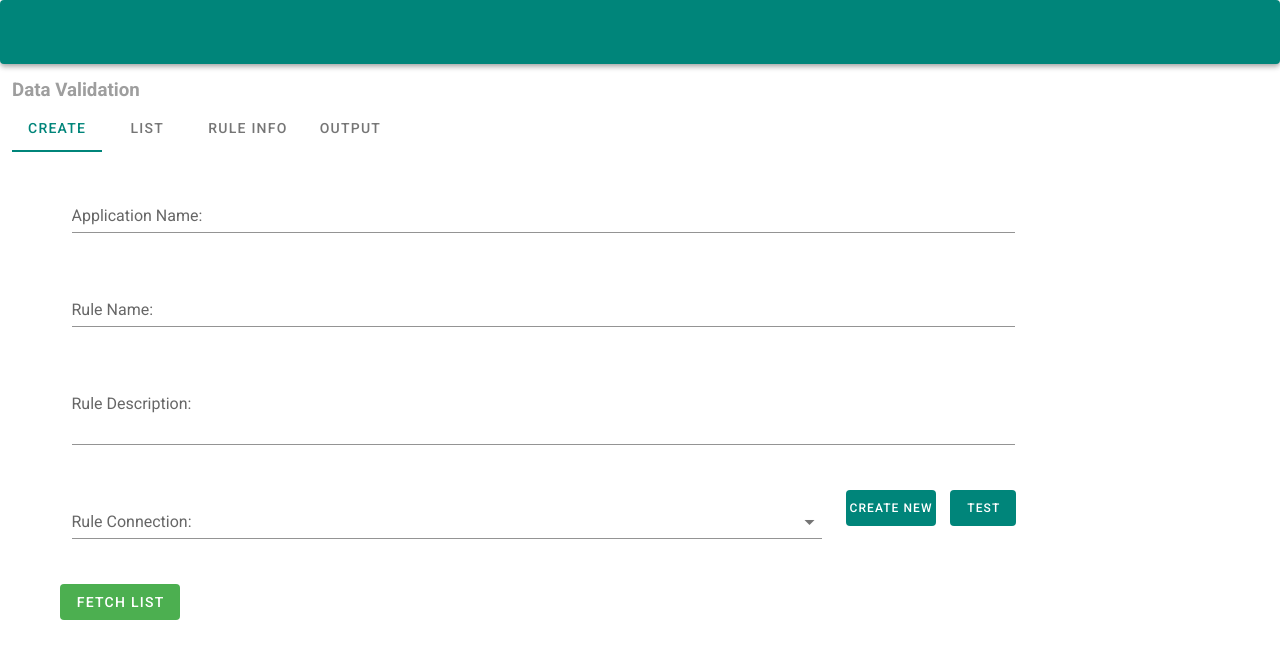
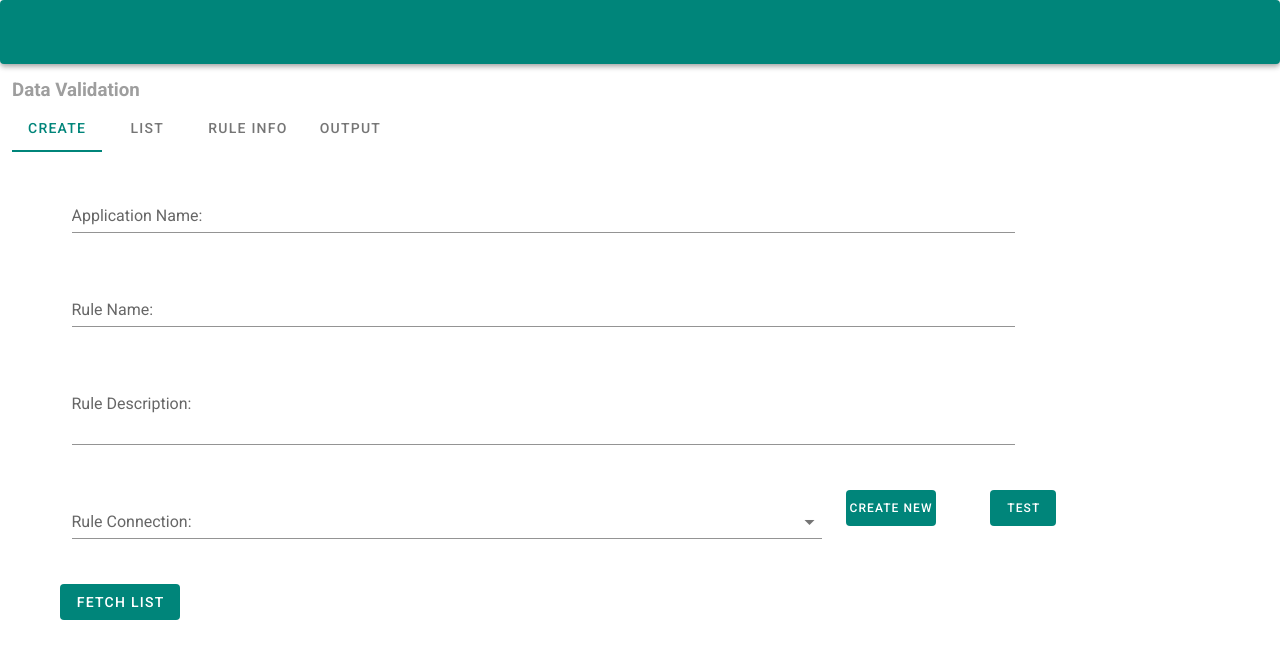
Before and after one commit to gajananpojage/DATARepo, a Vue app in the folder DineAppClient/: page /validation in a window 1280 px wide. Shown: the top 658 px of the page. Built offline with nearby package versions, Linux system fonts and the light colour scheme; what vue-sweetalert2, vuetify-datetime-picker would draw is missing.

Commit message:
Update CreateValidation.vue

```diff
--- a/DineAppClient/src/components/Validation/CreateValidation.vue
+++ b/DineAppClient/src/components/Validation/CreateValidation.vue
@@ -47,17 +47,17 @@
             <Popup />
           </v-col>
           <v-col cols="2">
-            <v-btn text @click="snackbar = true" class="primary mx-2 btn btn-text">Test</v-btn
+            <v-btn text @click="snackbar = true" class="primary mx-2 btn btn-text ml-12">Test</v-btn
             ><v-snackbar v-model="snackbar">
               {{ connectionText }}
-              <v-btn color="green" text @click="snackbar = false">
+              <v-btn color="yellow" text @click="snackbar = false">
                 Close
               </v-btn>
             </v-snackbar>
           </v-col>
         </v-row>
         <v-row>
-          <v-btn text @click="fetchList" class="success mx-0 mt-3"
+          <v-btn text @click="fetchList" class="bg-color text-white mx-0 mt-3"
             >Fetch List</v-btn
           ></v-row
         >
@@ -144,7 +144,7 @@
             </v-col>
           </v-row>
           <v-row>
-            <v-btn text @click="createJob" class="success mx-0 mt-3"
+            <v-btn text @click="createJob" class="bg-color text-white mx-0 mt-3"
               >Create</v-btn
             ></v-row
           >
```
